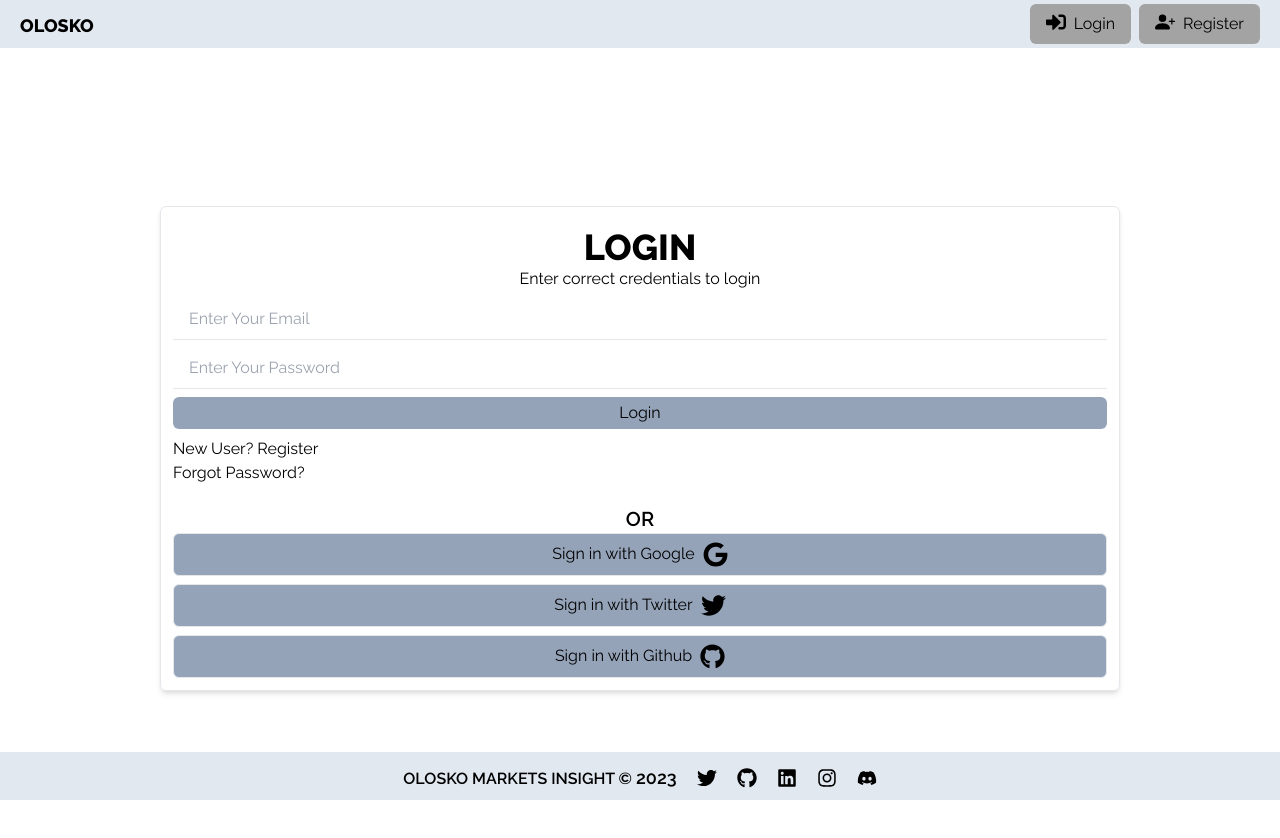
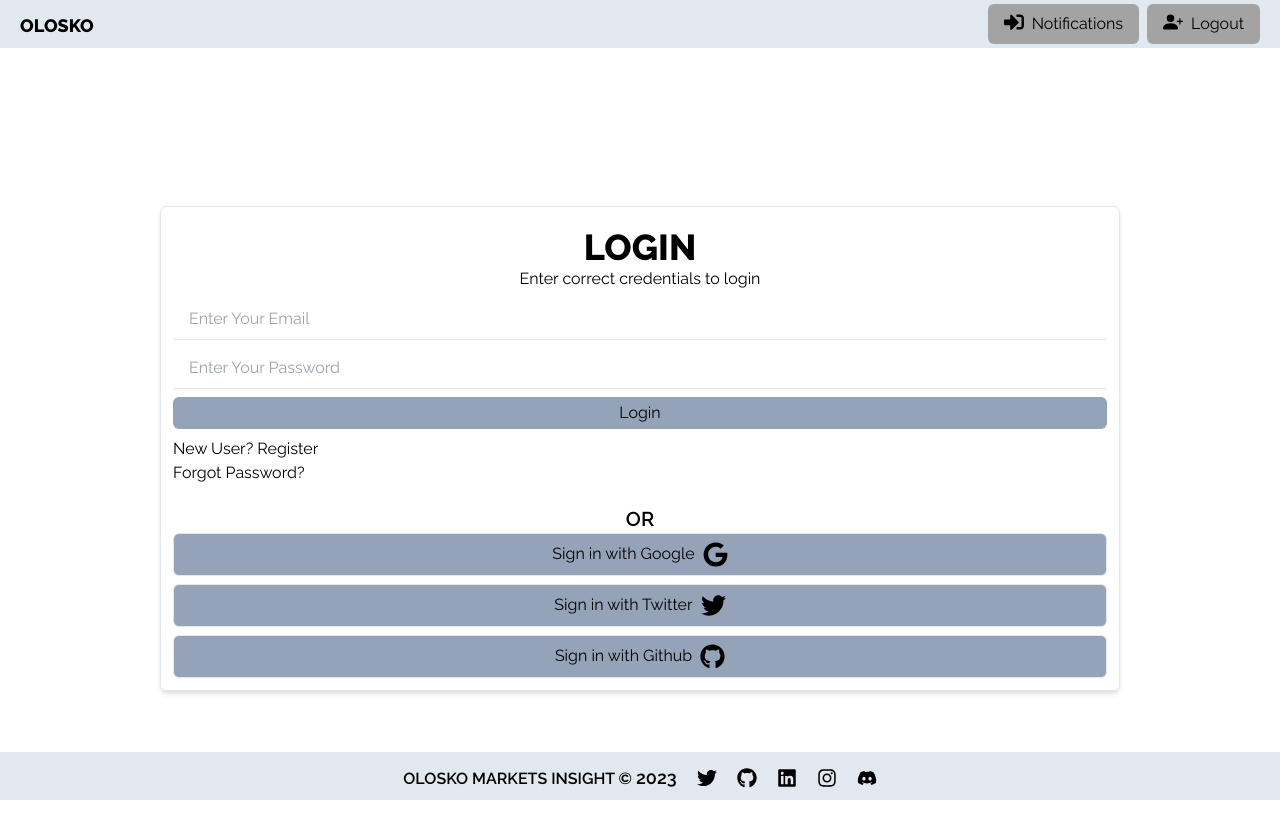
Before and after one commit to Olosko23/New-Dashboard, a React (Create React App) app: page /login in a window 1280 px wide. Shown: the top 838 px of the page. Built offline with nearby package versions, Linux system fonts and the light colour scheme; no server answers; sample sign-in values are in the browser's storage.

Commit message:
working header

```diff
--- a/src/components/Header.jsx
+++ b/src/components/Header.jsx
@@ -1,9 +1,25 @@
 import React from "react";
-import { Link, Outlet } from "react-router-dom";
+import { Link, Outlet, useNavigate } from "react-router-dom";
 import { FaSignInAlt } from "react-icons/fa";
 import { BsFillPersonPlusFill } from "react-icons/bs";
+import { UserAuth } from "../context/AuthContext";
 
 const Header = () => {
+  const navigate = useNavigate();
+
+  const { logout, user } = UserAuth();
+
+  const handleLogout = async () =>{
+    try {
+      await logout();
+      navigate('/')
+      console.log("You are logged out")
+      alert("Logged out successfully");
+    } catch (error) {
+      console.log(error);
+    }
+  }
+
 
   return (
     <div className="">
@@ -11,6 +27,23 @@ const Header = () => {
         <Link to="/" className="mt-2 font-bold text-lg hover:scale-110">
           OLOSKO
         </Link>
+        {user ? (
+          <div className="flex gap-2">
+            <Link className="py-2 px-4 rounded-md bg-neutral-400 cursor-pointer hover:font-semibold">
+              {" "}
+              <span className="flex gap-2">
+                <FaSignInAlt size={20} /> Notifications
+              </span>
+            </Link>
+            <Link onClick={handleLogout} className="py-2 px-4 rounded-md bg-neutral-400 cursor-pointer hover:font-semibold">
+              {" "}
+              <span className="flex gap-2">
+                <BsFillPersonPlusFill size={20} />
+                Logout
+              </span>
+            </Link>
+          </div>
+        ) : (
           <div className="flex gap-2">
             <Link
               className="py-2 px-4 rounded-md bg-neutral-400 cursor-pointer hover:font-semibold"
@@ -32,6 +65,7 @@ const Header = () => {
               </span>
             </Link>
           </div>
+        )}
       </div>
       <Outlet />
     </div>
--- a/src/components/Sidebar.jsx
+++ b/src/components/Sidebar.jsx
@@ -3,23 +3,12 @@ import {CgProfile} from 'react-icons/cg';
 import {FiSettings} from 'react-icons/fi';
 import {FaServicestack} from 'react-icons/fa';
 import {AiOutlineMenu} from 'react-icons/ai';
-import {Link, useNavigate} from 'react-router-dom';
+import {Link} from 'react-router-dom';
 import {UserAuth} from '../context/AuthContext';
 
 const Sidebar = () => {
-  const {user, logout} = UserAuth();
+  const {user} = UserAuth();
 
-  const navigate = useNavigate();
-
-  const handleLogout = async () =>{
-    try {
-      await logout();
-      navigate('/')
-      console.log("You are logged out")
-    } catch (error) {
-      console.log(error);
-    }
-  }
   const menu = [
     {
       id: 1,
@@ -87,7 +76,6 @@ const Sidebar = () => {
         <h2 className="font-semibold text-xl grid place-items-center"><span className="flex gap-1"><span className="mt-1"><CgProfile size={20} /></span>Profile</span></h2>
         <div className="flex gap-2 font-medium">{user && user.email}</div>
         <div className="font-medium">Account ID : <span className="">123a</span></div>
-        <button onClick={handleLogout} className="rounded-md border py-2 px-4">Logout</button>
       </div>
       <div className="flex flex-col gap-2 rounded-md shadow-md w-4/5 px-2 py-2">
         <h2 className="font-semibold text-xl grid place-items-center"><span className="flex gap-1"><span className="mt-1"><AiOutlineMenu size={20}/></span>Menu</span></h2>
--- a/src/firebase.js
+++ b/src/firebase.js
@@ -1,11 +1,8 @@
 import { initializeApp } from "firebase/app";
 import {getAuth} from "firebase/auth";
-import dotenv from 'dotenv';
-
-dotenv.config();
 
 const firebaseConfig = {
-  apiKey: process.env.REACT_APP_API_KEY,
+  apiKey: 'AIzaSyCC9fuLAhQG63WOnvqvAi7JV4hl8llHrRU',
   authDomain: "auth-1-b7c40.firebaseapp.com",
   projectId: "auth-1-b7c40",
   storageBucket: "auth-1-b7c40.appspot.com",
```
